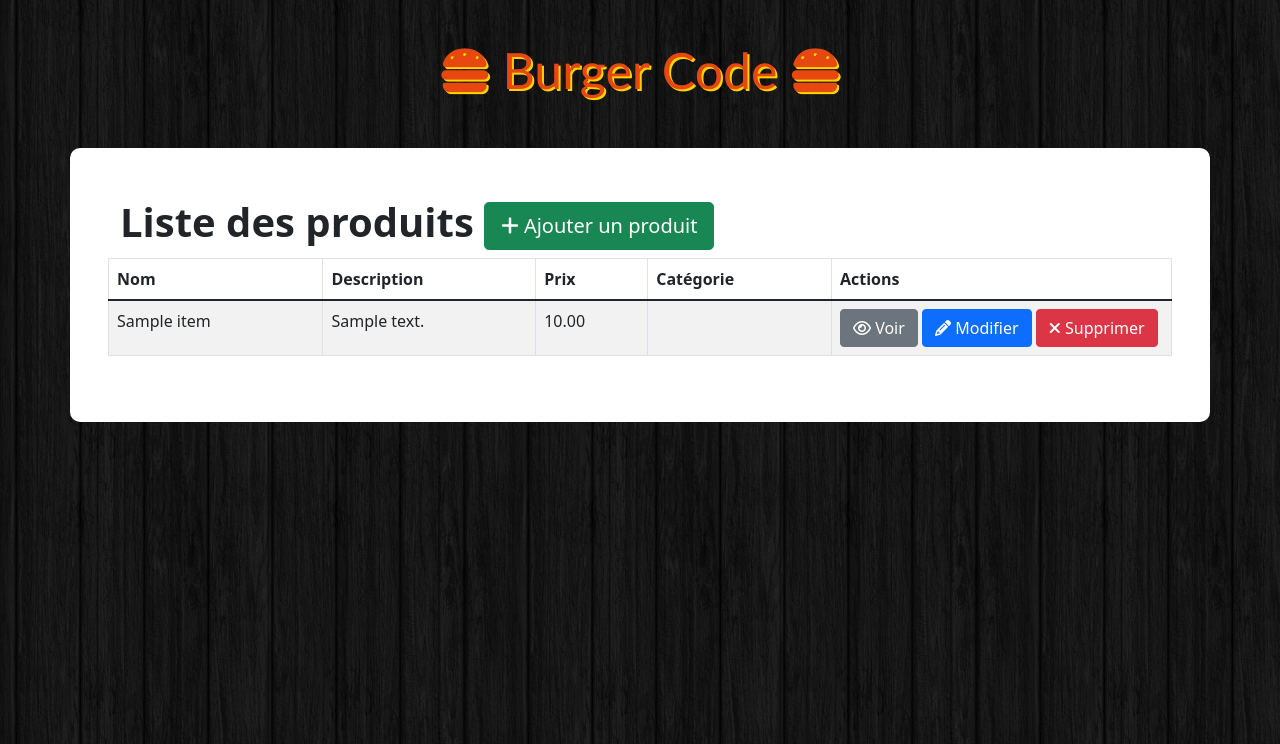
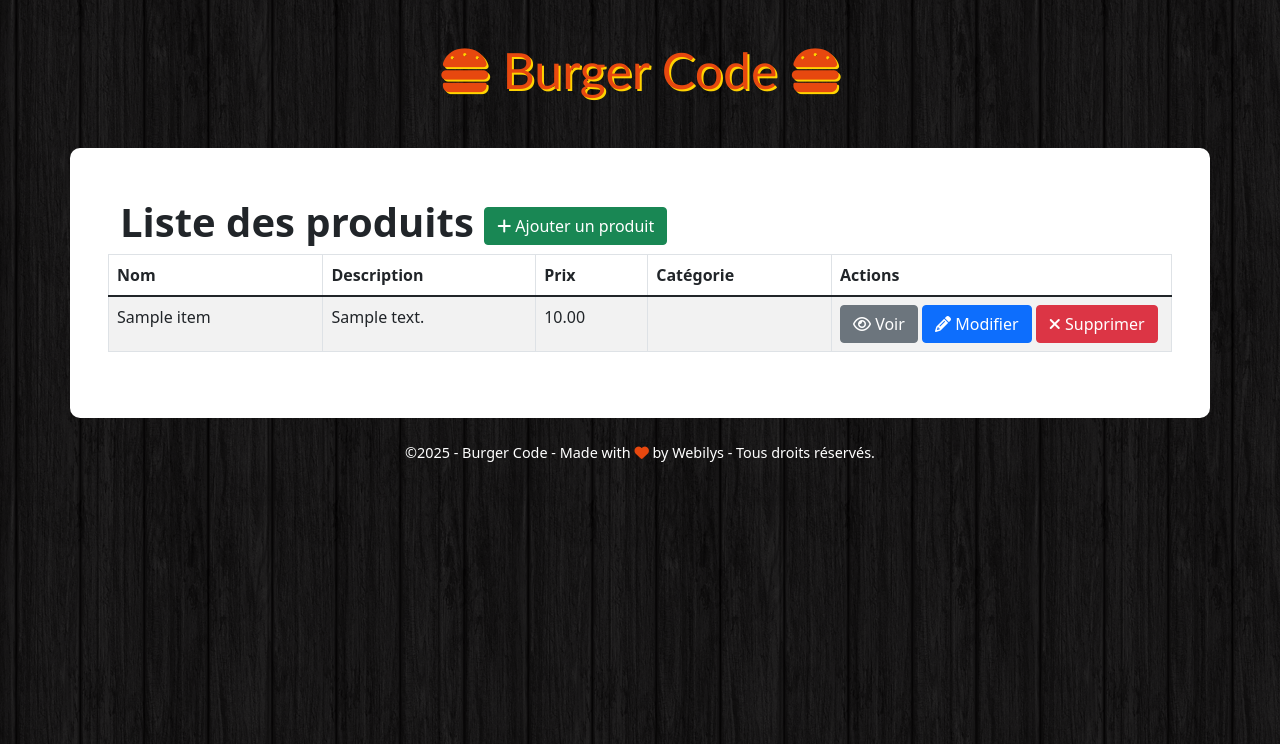
Before and after one commit to Webilys/burgerCode, a PHP site: page /admin/index.php in a window 1280 px wide. Shown: the top 744 px of the page. Run offline with PHP 8.4, Linux system fonts and the light colour scheme; tables that the repository leaves empty or names only in its code hold one stand-in row (values such as "Sample post"); some web fonts are replaced.

Commit message:
19/01/2025 10:29

```diff
--- a/admin/index.php
+++ b/admin/index.php
@@ -23,7 +23,7 @@
     </a>
     <div class="container admin">
         <div class="row">
-            <h1><strong>Liste des produits </strong><a href="insert.php" class="btn btn-success btn-lg"><i
+            <h1><strong>Liste des produits </strong><a href="insert.php" class="btn btn-success"><i
                         class="fa-solid fa-plus"></i> Ajouter un produit</a></h1>
             <table class="table table-striped table-bordered">
                 <thead>
@@ -68,6 +68,14 @@
             </table>
         </div>
     </div>
+    <footer>
+        <div class="container copyright">
+            <br>
+            <p class="copyright-text">©2025 - Burger Code - Made with <i class="fa-solid fa-heart"></i> by <a
+                    href="https://webilys.fr" target="_blank">Webilys</a> - Tous droits réservés.</p>
+            <br>
+        </div>
+    </footer>
 </body>
 
 </html>
```
Also changed, not shown: admin/delete.php (+8 -0 lines), admin/insert.php (+8 -0 lines), admin/update.php (+8 -0 lines), admin/view.php (+8 -0 lines).
